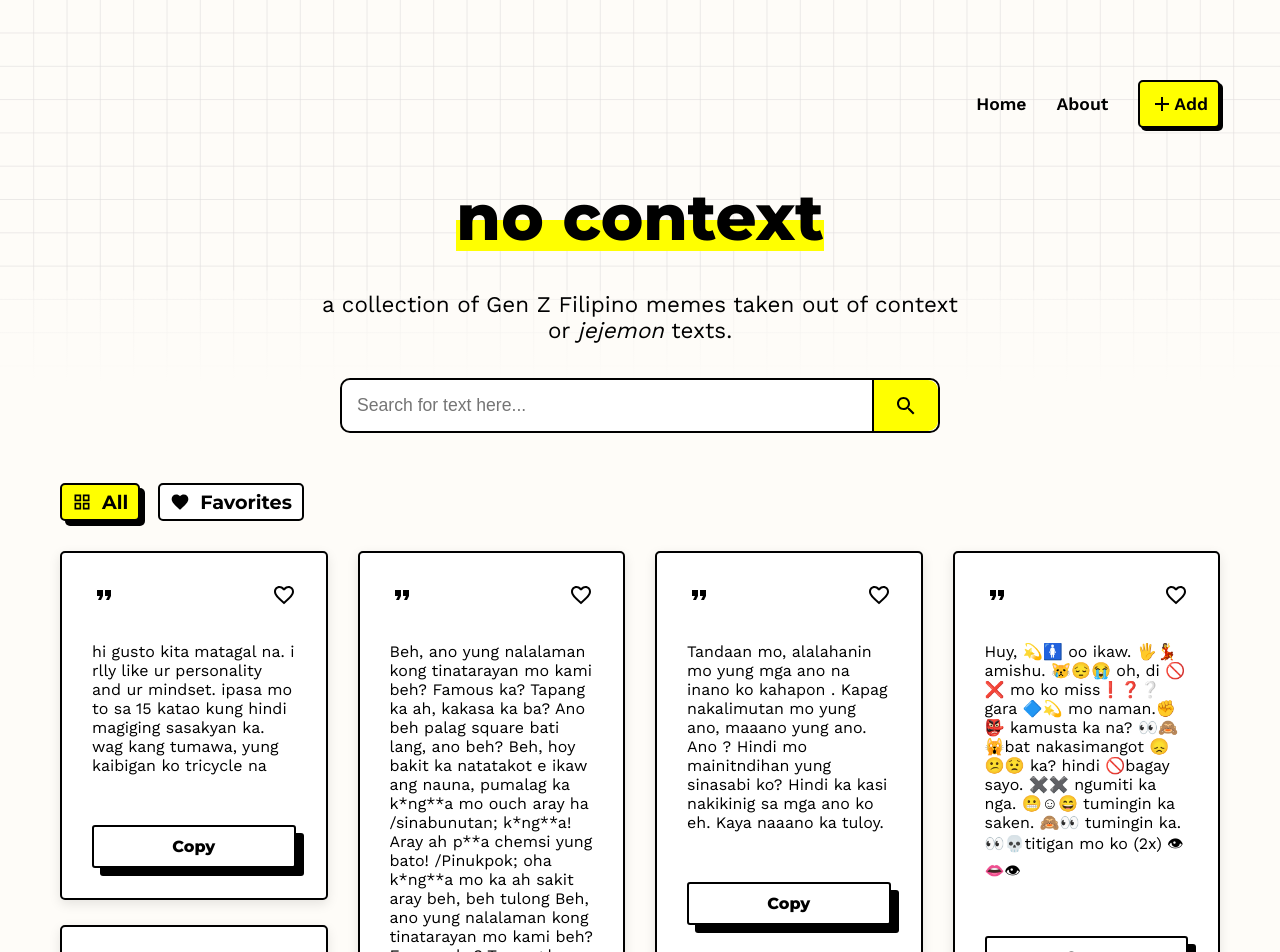
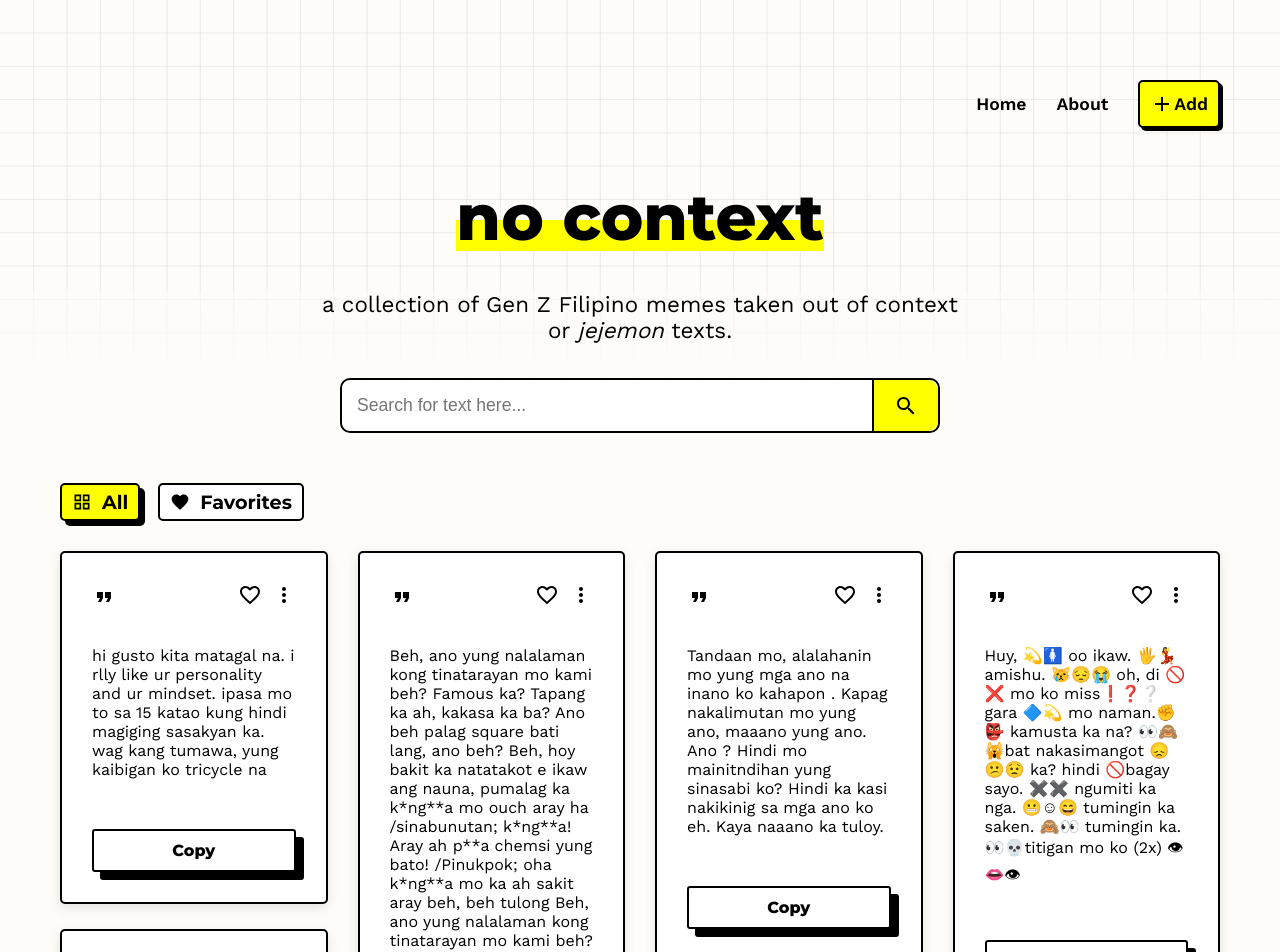
Before and after one commit to sn-tin/no-context-app, a React (Create React App) app: page / in a window 1280 px wide. Shown: the top 952 px of the page. Built offline with nearby package versions, Linux system fonts and the light colour scheme.

Commit message:
create separate folder named context for better state management

```diff
--- a/src/components/CardSorting.js
+++ b/src/components/CardSorting.js
@@ -1,78 +1,10 @@
-import React, { useState, useEffect } from "react";
 import GridViewIcon from '@mui/icons-material/GridView';
 import FavoriteOutlinedIcon from '@mui/icons-material/FavoriteOutlined';
 import Masonry from 'react-masonry-css';
-import Cards from "./Cards";
+import { useStateContext } from "../context/StateContextProvider";
 
-const CardSorting = ({data, searchText}) => {
-
-    /* When all and favorite button is clicked */
-    const [isAllActive, setAllIsActive] = useState(true);
-    const [isFaveActive, setFaveIsActive] = useState(false);
-
-    const handleAllButton = () => {
-        setAllIsActive(true)
-        setFaveIsActive(false)
-    }
-
-    const handleFaveButton = () => {
-        setFaveIsActive(true)
-        setAllIsActive(false)
-    }
-
-    /* When favorite (heart icon) is clicked */
-    const [dataSource, setDataSource] = useState(JSON.parse(localStorage.getItem('allItems')) || data);
-
-    /* Save to local storage */
-    useEffect(() => {
-        localStorage.setItem("allItems", JSON.stringify(dataSource))
-    })
-
-    /* If favorite and unfavorite, change isFavorite to true or false */
-    const onFavorite = (cardId) => {
-        const newDataSource = [...dataSource];
-        const foundCardData = newDataSource.find(card => card.id === cardId);
-        if(!foundCardData) {
-            return;
-        }
-        foundCardData.isFavorite = !foundCardData.isFavorite;
-        setDataSource(newDataSource);
-    }
-    /* When user searches on all or favorite category */
-    // Filter when user input on the searchbar matches the texts on cards
-    const filteredSearch = (source) => {
-        return (
-            source.filter((item) => {
-                if(searchText === ""){
-                    return item;
-                } else if(item.origText.toLowerCase().includes(searchText.toLowerCase())){
-                    return item;
-                }
-            })
-        )
-    }
-    const searchAll = filteredSearch(dataSource);
-    const searchFavorite = filteredSearch(dataSource);
-    const showAllCards = (
-            searchAll.map(item => (
-                <Cards key={item.id}
-                cardId={item.id}
-                text={item.origText}
-                isFavorite={item.isFavorite}
-                onFavorite={() => onFavorite(item.id) }
-                />
-            ))
-    )
-    const showFavorites = (
-        searchFavorite.filter(item => item.isFavorite === true).map(filtered => (
-            <Cards key={filtered.id}
-            cardId={filtered.id}
-            text={filtered.origText}
-            isFavorite={filtered.isFavorite}
-            onFavorite={() => onFavorite(filtered.id) }
-            />
-        ))
-    )
+const CardSorting = () => {
+    const {isAllActive, isFaveActive, handleAllButton, handleFaveButton, showAllCards, showFavorites} = useStateContext()
 
     /* Breakpoints for Masonry Layout */
     const breakpoints = {
--- a/src/components/Cards.js
+++ b/src/components/Cards.js
@@ -3,33 +3,68 @@ import FormatQuoteIcon from '@mui/icons-material/FormatQuote';
 import FavoriteBorderOutlinedIcon from '@mui/icons-material/FavoriteBorderOutlined';
 import FavoriteOutlinedIcon from '@mui/icons-material/FavoriteOutlined';
 import { CopyToClipboard } from 'react-copy-to-clipboard';
+import { DeleteOutline, ModeEdit, MoreVert } from "@mui/icons-material";
+// import data from '../data';
+import { useStateContext } from "../context/StateContextProvider";
 
-
-const Cards = ({isFavorite, text, onFavorite, unFavorite}) => {
-    /* When copy button is clicked */
-    const [isCopied, setIsCopied] = useState(false)
-    const copyToClipboard = (e) => {
-        setIsCopied(true)
-    }
+const Cards = ({isFavorite, text, onFavorite, cardId}) => {
+    const {isCopied, copyToClipboard} = useStateContext()
     const styles = {
         backgroundColor: isCopied ? "#FFFF00" : "#FFFFFF",
         transition: "background-color 0.1s ease-in"
     }
-
+    /* When more or options button is clicked */
+    const [isOptionsClicked, setIsOptionsClicked] = useState(false)
+    const handleOptions = () => {
+        setIsOptionsClicked(!isOptionsClicked)
+    }
+    /* When edit button is clicked */
+    const [isEditing, setEditing] = useState(false)
+    const handleEdit = (e) => {
+        setEditing(true)
+        setIsOptionsClicked(false)
+        // setCurrentItem(data.map(source => source.id === e.target.id))
+    }
+    const submitEdit = (e) => {
+        e.preventDefault()
+        setEditing(false)
+    }
+    // const deleteData = (item) => {
+    //     const newData = data.filter(i => i.id !== item.id);
+    // }
     return (
         <div className="card">
             <div className="card-top">
                 <FormatQuoteIcon />
+                <div className="changes-btn">
                 { isFavorite ? <FavoriteOutlinedIcon onClick={onFavorite} /> : <FavoriteBorderOutlinedIcon onClick={onFavorite} /> }
+                <MoreVert onClick={handleOptions} />
+                </div>
+            </div>
+            {
+                isOptionsClicked && (
+                    <div className="more-options-wrapper">
+                        <div className="more-options">
+                            <p id={cardId} onClick={handleEdit}><ModeEdit /> Edit</p>
+                            <p id={cardId}><DeleteOutline /> Delete</p>
+                        </div>
+                    </div>
+                )
+            }
 
-            </div>
-            <p>{text}</p>
+            {
+                isEditing ?
+                    <form onSubmit={submitEdit}>
+                        <textarea id={cardId} name="origText" ></textarea>
+                        <button>Submit</button>
+                    </form>
+                : <p>{text}</p>
+            }
             <CopyToClipboard text={text}>
                 <button className="copy-btn" style={styles} onClick={copyToClipboard}>
                 {isCopied ? "Copied!" : "Copy"}
                 </button>
             </CopyToClipboard>
-
         </div>
     )
 }
--- a/src/components/Home.js
+++ b/src/components/Home.js
@@ -1,20 +1,10 @@
-import React, { useState } from "react";
+import React from "react";
 import SearchIcon from '@mui/icons-material/Search';
-import data from "../data";
 import CardSorting from "./CardSorting";
+import { useStateContext } from "../context/StateContextProvider";
 
 const Home = () => {
-
-    const [searchText, setSearchText] = useState("");
-
-    const handleChange = (e) => {
-        setSearchText(e.target.value)
-    }
-
-    const handleSubmit = (e) => {
-        e.preventDefault()
-    }
-
+    const {searchText, handleChange, handleSubmit} = useStateContext();
     return (
         <section className="hero">
             <h1><span className="highlight">no</span><span className="highlight"> context</span></h1>
@@ -28,7 +18,7 @@ const Home = () => {
                 onChange={handleChange} />
                 <button style={{ color: 'black' }}><SearchIcon /></button>
             </form>
-            <CardSorting data={data} searchText={searchText} />
+            <CardSorting />
         </section>
     )
 }
--- a/src/components/Navbar.js
+++ b/src/components/Navbar.js
@@ -1,14 +1,16 @@
 import React from "react";
 import { Link } from "react-router-dom";
 import AddIcon from '@mui/icons-material/Add';
+import { useStateContext } from "../context/StateContextProvider";
 
-const Navbar = ({formDisplay}) => {
+const Navbar = () => {
+    const {displayRequestForm} = useStateContext()
     return (
         <nav className="navbar">
             <div className="nav-links">
                 <Link to="/">Home</Link>
                 <Link to="/about">About</Link>
-                <button className="add-btn" onClick={formDisplay}><AddIcon /> Add</button>
+                <button className="add-btn" onClick={displayRequestForm}><AddIcon /> Add</button>
             </div>
         </nav>
     )
--- a/src/components/RequestForm.js
+++ b/src/components/RequestForm.js
@@ -1,8 +1,9 @@
 import React, { useState } from "react";
 import CloseIcon from '@mui/icons-material/Close';
-import data from "../data";
+import { useStateContext } from "../context/StateContextProvider";
 
-const RequestForm = ({closeForm, setForm}) => {
+const RequestForm = () => {
+    const { closeForm, setForm } = useStateContext()
     const initialState = {
         origText: "",
         isFavorite: false,
--- /dev/null
+++ b/src/context/StateContextProvider.js
@@ -0,0 +1,124 @@
+import React, { useContext, useEffect, useState } from 'react';
+import { createContext } from 'react';
+import Cards from '../components/Cards';
+import data from '../data';
+
+export const StateContext = createContext()
+
+export default function StateContextProvider({children}) {
+  /* When scrolling, scroll-to-top button will appear */
+  const [isScrolling, setIsScrolling] = useState(false);
+  useEffect(() => {
+    if (typeof window !== "undefined") {
+      window.addEventListener("scroll", () =>
+        setIsScrolling(true)
+      );
+    }
+  }, []);
+  /* Add (former: request) form */
+  const [form, setForm] = useState(false)
+  const displayRequestForm = () => {
+    setForm(!form)
+  }
+  const closeForm = () => {
+    setForm(false)
+  }
+  /* Searchbar input */
+  const [searchText, setSearchText] = useState("");
+  const handleChange = (e) => {
+      setSearchText(e.target.value)
+  }
+  const handleSubmit = (e) => {
+      e.preventDefault()
+  }
+  /* When all and favorite button is clicked */
+  const [isAllActive, setAllIsActive] = useState(true);
+  const [isFaveActive, setFaveIsActive] = useState(false);
+  const handleAllButton = () => {
+      setAllIsActive(true)
+      setFaveIsActive(false)
+  }
+  const handleFaveButton = () => {
+      setFaveIsActive(true)
+      setAllIsActive(false)
+  }
+  /* When favorite (heart icon) is clicked */
+  const [dataSource, setDataSource] = useState(JSON.parse(localStorage.getItem('allItems')) || data);
+  /* Save to local storage */
+  useEffect(() => {
+      localStorage.setItem("allItems", JSON.stringify(dataSource))
+  })
+  /* If favorite and unfavorite, change isFavorite to true or false */
+  const onFavorite = (cardId) => {
+    const newDataSource = [...dataSource];
+    const foundCardData = newDataSource.find(card => card.id === cardId);
+    if(!foundCardData) {
+        return;
+    }
+    foundCardData.isFavorite = !foundCardData.isFavorite;
+    setDataSource(newDataSource);
+  }
+  /* When user searches on all or favorite category */
+    // Filter when user input on the searchbar matches the texts on cards
+    const filteredSearch = (source) => {
+        return (
+            source.filter((item) => {
+                if(searchText === ""){
+                    return item;
+                } else if(item.origText.toLowerCase().includes(searchText.toLowerCase())){
+                    return item;
+                }
+            })
+        )
+    }
+    const searchAll = filteredSearch(dataSource);
+    const searchFavorite = filteredSearch(dataSource);
+    const showAllCards = (
+            searchAll.map(item => (
+                <Cards key={item.id}
+                cardId={item.id}
+                text={item.origText}
+                isFavorite={item.isFavorite}
+                onFavorite={() => onFavorite(item.id) }
+                />
+            ))
+    )
+    const showFavorites = (
+        searchFavorite.filter(item => item.isFavorite === true).map(filtered => (
+            <Cards key={filtered.id}
+            cardId={filtered.id}
+            text={filtered.origText}
+            isFavorite={filtered.isFavorite}
+            onFavorite={() => onFavorite(filtered.id) }
+            />
+        ))
+    )
+    /* When copy button is clicked */
+    const [isCopied, setIsCopied] = useState(false)
+    const copyToClipboard = (e) => {
+        setIsCopied(true)
+    }
+  return (
+    <StateContext.Provider value={{
+        isScrolling,
+        form,
+        displayRequestForm,
+        closeForm,
+        searchText,
+        handleChange,
+        handleSubmit,
+        isAllActive,
+        isFaveActive,
+        handleAllButton,
+        handleFaveButton,
+        onFavorite,
+        showAllCards,
+        showFavorites,
+        isCopied,
+        copyToClipboard,
+    }}>
+        {children}
+    </StateContext.Provider>
+  )
+}
+export const useStateContext = () => useContext(StateContext)
--- a/src/index.js
+++ b/src/index.js
@@ -3,11 +3,14 @@ import ReactDOM from 'react-dom/client';
 import './styles/main.scss';
 import App from './App';
 import reportWebVitals from './reportWebVitals';
+import StateContextProvider from './context/StateContextProvider';
 
 const root = ReactDOM.createRoot(document.getElementById('root'));
 root.render(
   <React.StrictMode>
-    <App />
+    <StateContextProvider>
+      <App />
+    </StateContextProvider>
   </React.StrictMode>
 );
 
--- a/src/styles/_card.scss
+++ b/src/styles/_card.scss
@@ -46,6 +46,7 @@
     padding: 30px;
     margin-bottom: 25px;
     box-shadow: rgba(0, 0, 0, 0.1) 0px 4px 12px;
+    position: relative;
     &:hover {
         @include blackShadow(5px);
     }
@@ -61,6 +62,38 @@
     align-items: center;
     justify-content: space-between;
     margin-bottom: 20px;
+}
+
+.changes-btn {
+    svg {
+        cursor: pointer;
+    }
+    svg:first-child {
+        margin-right: 10px;
+    }
+}
+
+.more-options-wrapper {
+    width: 100%;
+    background: rgba(49,49,49,0.8);
+    position: relative;
+}
+
+.more-options {
+    position: absolute;
+    top: -15px;
+    right: 0;
+    background-color: #fff;
+    border: 2px solid #000000;
+    border-radius: 8px;
+    padding: 0 30px;
+    p {
+        display: flex;
+        align-items: center;
+        gap: 8px;
+        margin: 20px 0;
+        cursor: pointer;
+    }
 }
 
 .card-text {
--- a/src/styles/_request-form.scss
+++ b/src/styles/_request-form.scss
@@ -8,6 +8,7 @@
         bottom: 0;
         position: fixed;
         background: rgba(49,49,49,0.8);
+        z-index: 10000;
     }
     .form-content {
         width: 330px;
@@ -19,7 +20,6 @@
         top: 50%;
         left: 50%;
         transform: translate(-50%, -50%);
-        z-index: 1;
     }
     h1 {
         font-size: clamp(2rem, 2.5vw, 2.3rem);
```
Also changed, not shown: src/App.js (+4 -23 lines).
